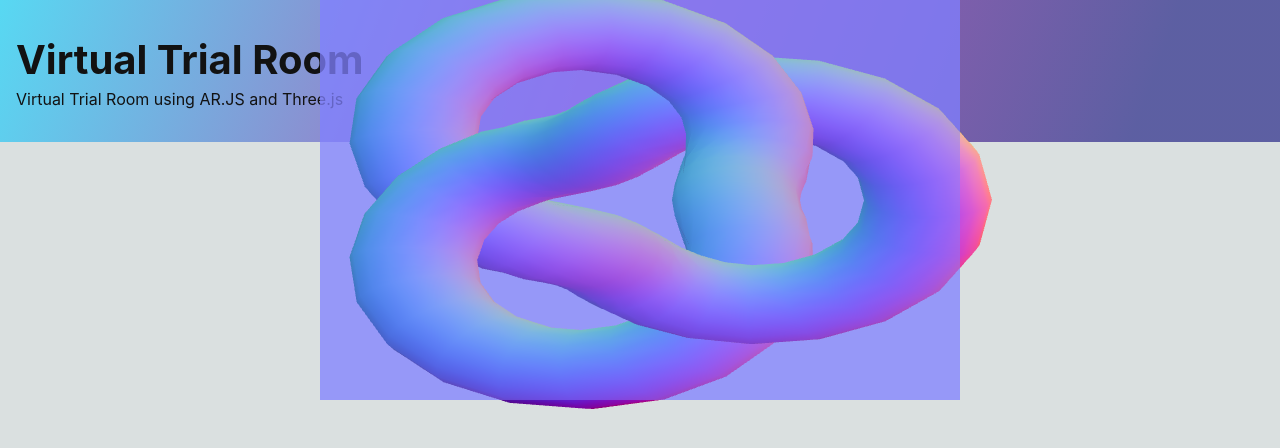
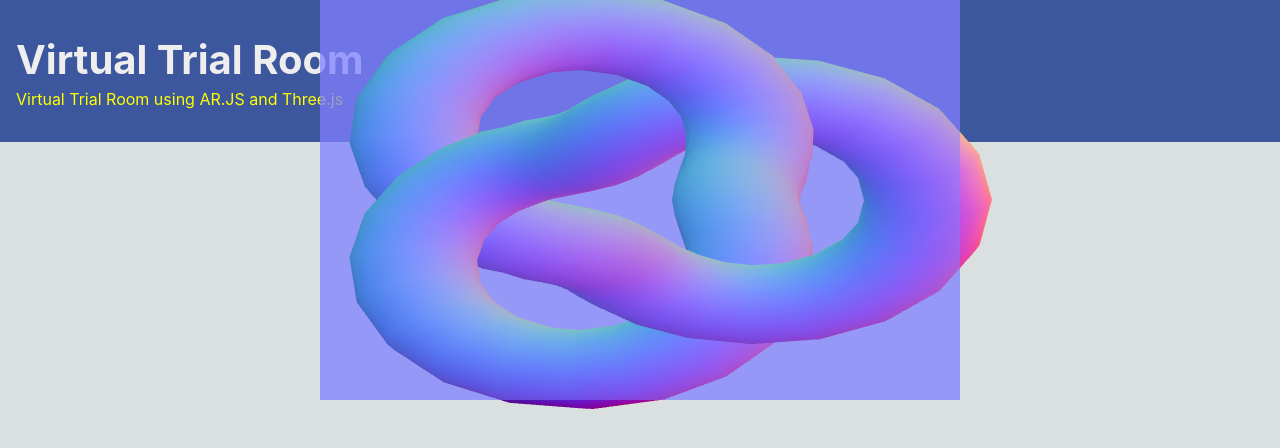
Before and after one commit to SafalFrom2050/virtual-trialroom-arjs-webpack, a website built with webpack: page src/template.html in a window 1280 px wide. Built offline with nearby package versions, Linux system fonts and the light colour scheme; animation ran at ten frames a second; what arMarker would draw is missing.

Commit message:
change banner colors.

```diff
--- a/src/styles/components/_banner.scss
+++ b/src/styles/components/_banner.scss
@@ -1,7 +1,7 @@
 .banner {
   padding: 16px 0;
-  background: -webkit-linear-gradient( -70deg, rgba(9,9,121,0.6) 11.2%, rgba(144,6,161,0.6) 53.7%, rgba(0,212,255,0.6) 100.2% );
-  background: linear-gradient( -70deg, rgba(9,9,121,0.6) 11.2%, rgba(144,6,161,0.6) 53.7%, rgba(0,212,255,0.6) 100.2% );
+  background: #3c579d;
+  color: #EEEEEE;
   .content-container {
     flex-grow: 1;
     margin: 0 auto;
@@ -14,5 +14,6 @@
   p {
     margin: 0;
     font-size: 16px;
+    color: yellow;
   }
 }
```
